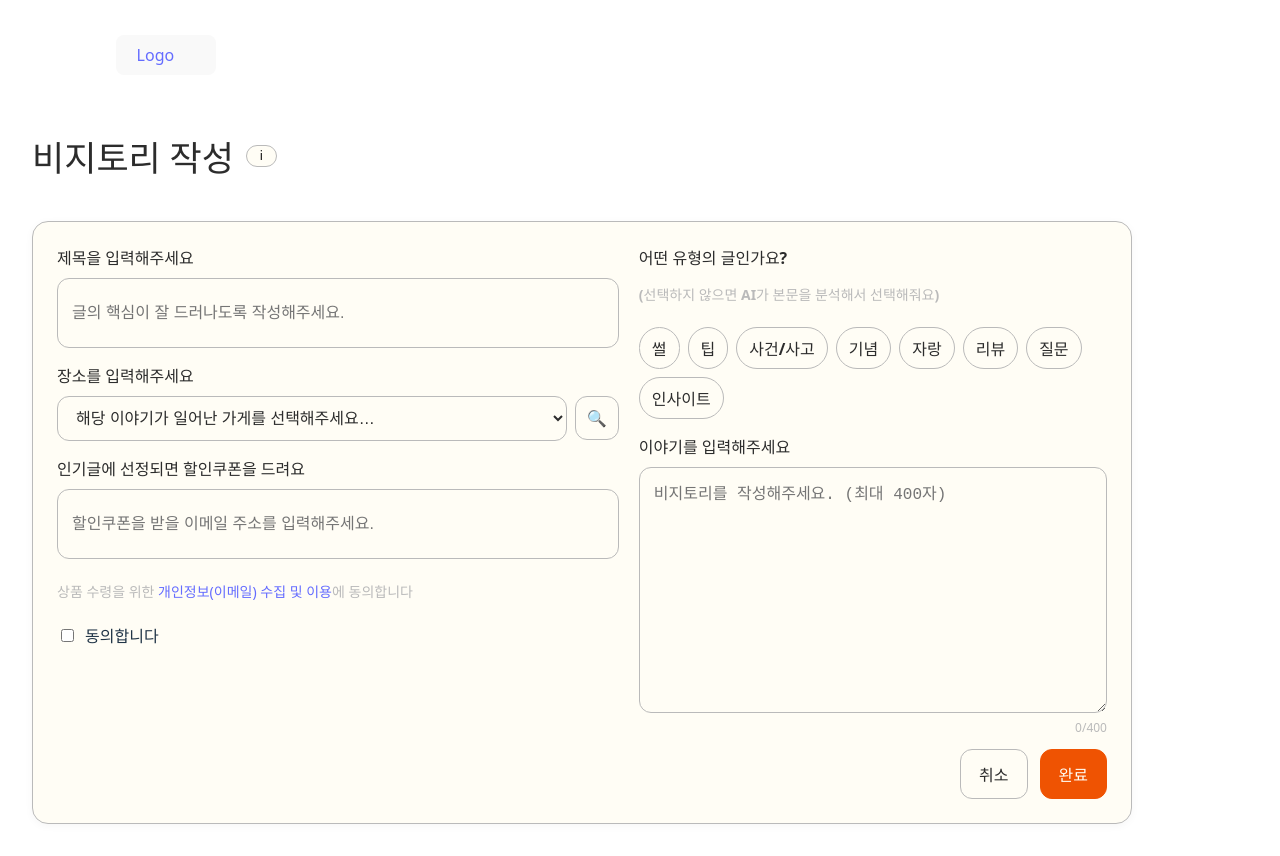
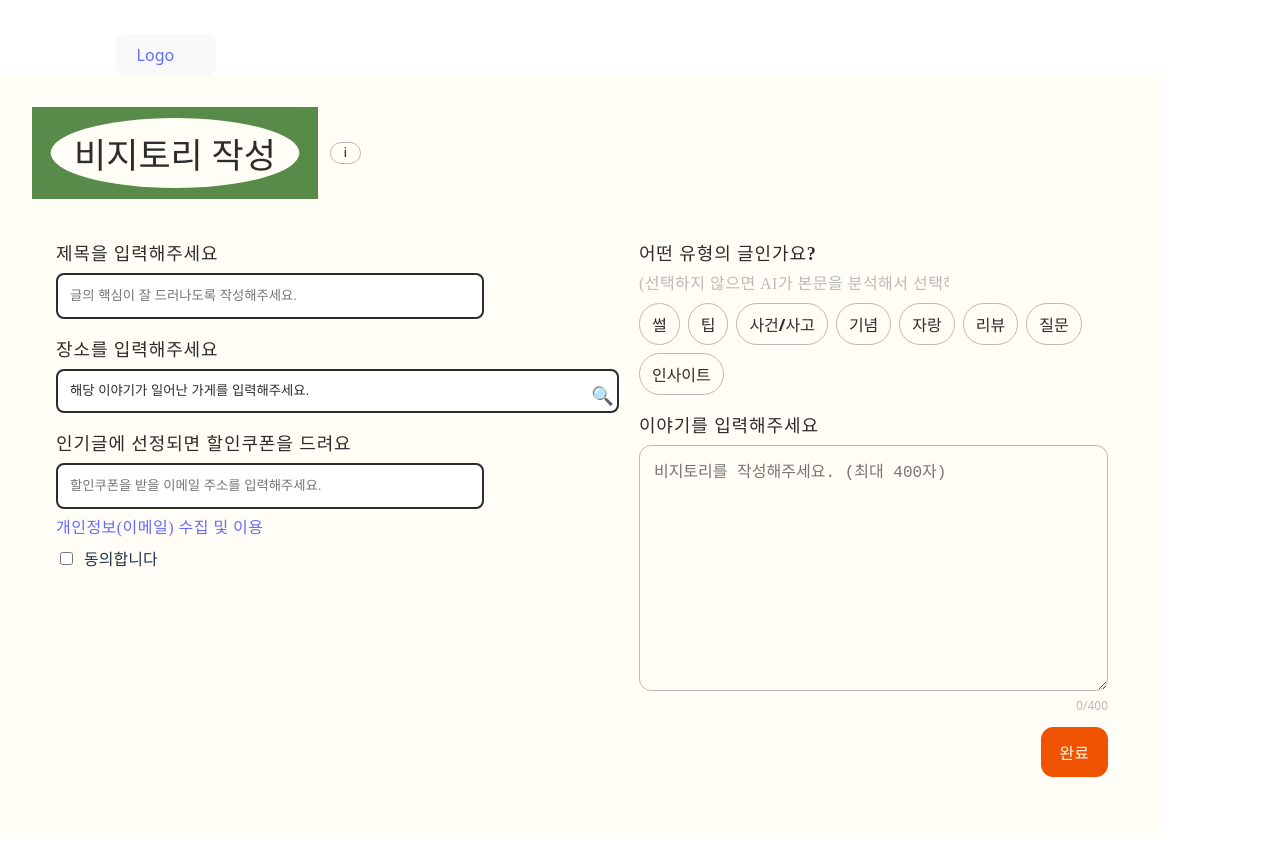
Before and after one commit to LikeLionHGU/Shichimi_Front, a React (Vite) app: page /add in a window 1280 px wide. After the commit the page ends 833 px from the top, so only its background shows below. Built offline with nearby package versions, Linux system fonts and the light colour scheme; the HTML template or start-up script is replaced by a standard one.

Commit message:
feat: tmi페이지 수정

```diff
--- a/src/pages/AddTmi.jsx
+++ b/src/pages/AddTmi.jsx
@@ -1,13 +1,15 @@
-import React, { useEffect, useMemo, useRef, useState } from "react";
+import React, { useEffect, useState } from "react";
 import styled from "styled-components";
 import { createPortal } from "react-dom";
 import { useNavigate } from "react-router-dom";
 import { themeColors } from "../assets/styles/StyledComponents";
+import ellipse21Url from "../assets/images/Ellipse 21.svg";
+import rectangle184Url from "../assets/images/Rectangle 184.svg";
 
-// Styles & Primitives
 // 페이지 메인 래퍼
 const Page = styled.main`
   display: grid;
+  background: var(--white, #FFFDF5);
   grid-template-columns: minmax(0, 1fr);
   gap: 16px;
   padding: clamp(16px, 3vw, 32px);
@@ -20,9 +22,26 @@ const Header = styled.header`
   display: flex;
   align-items: center;
   gap: 12px;
+  justify-content: flex-start;
 `;
 
-// 페이지 제목
+// 타이틀 배지: 초록 직사각형 안에 Ellipse + 텍스트
+const TitleBadge = styled.div`
+  position: relative;
+  width: 286px;
+  height: 92px;
+`;
+const TitleBadgeOuter = styled.div`
+  position: absolute; inset: 0;
+  background: url(${rectangle184Url}) center/contain no-repeat;
+`;
+const TitleBadgeInner = styled.div`
+  position: absolute; inset: 10px 18px;
+  background: url(${ellipse21Url}) center/contain no-repeat;
+  display: grid; place-items: center;
+`;
+
+// 페이지 제목 텍스트 (Ellipse 안에 들어감)
 const Title = styled.h1`
   color: var(--black, #2C2C2C);
   text-align: center;
@@ -31,25 +50,16 @@ font-size: 35px;
   font-style: normal;
   font-weight: 400;
   line-height: normal;
+  margin: 0;
 `;
 
-// 타이틀 배경 동그라미
-const Ellipse21 = styled.div`
-  width: 270px;
-height: 76px;
+// (선택) 사각형 장식 이미지
+const Rectangle184 = styled.div`
+  width: 286px;
+  height: 92px;
   flex-shrink: 0;
-border-radius: 270px;
-background: var(--white, #FFFDF5);
+  background: var(--green, #588B49) url(${rectangle184Url}) center/contain no-repeat;
 `;
-
-// 타이틀 텍스트
-const TitleText = styled.span`
-  font-size: clamp(18px, 2.2vw, 24px);
-  font-weight: 800;
-  color: ${themeColors.black.color};
-  letter-spacing: -0.01em;
-`;
-
 
 // 정보 툴팁 아이콘 버튼
 const InfoIcon = styled.button`
@@ -63,15 +73,15 @@ const InfoIcon = styled.button`
   display: inline-flex;
   align-items: center;
   justify-content: center;
-  cursor: default;
+  cursor: help;
 `;
 
 // 카드 래퍼(폼 박스)
 const Card = styled.section`
-  background: ${themeColors.white.color};
-  border: 1px solid ${themeColors.gray.color};
-  border-radius: 16px;
-  box-shadow: 0 2px 8px rgba(0,0,0,0.04);
+  background: var(--white, #FFFDF5);
+  border: none;
+  border-radius: 0;
+  box-shadow: none;
   padding: clamp(16px, 2vw, 24px);
 `;
 
@@ -94,43 +104,63 @@ const Field = styled.div`
 
 // 필드 라벨 텍스트
 const Label = styled.label`
-  font-weight: 700;
-  color: ${themeColors.black?.color || "#111"};
+  color: var(--black, #2C2C2C);
+  font-family: Pretendard;
+  font-size: 18px;
+  font-style: normal;
+  font-weight: 600;
+  line-height: normal;
+  letter-spacing: 0.9px;
 `;
 
 // 보조 설명 텍스트
 const Helper = styled.p`
-  font-size: 0.875rem;
-  color: ${themeColors.gray.color};
+  display: flex;
+  width: 310px;
+  height: 22px;
+  flex-direction: column;
+  justify-content: center;
+  flex-shrink: 0;
+  overflow: hidden;
+  color: var(--gray, #BABABA);
+  text-overflow: ellipsis;
+  white-space: nowrap;
+  font-family: Pretendard;
+  font-size: 16px;
+  font-style: normal;
+  font-weight: 500;
+  line-height: 150%;
+  letter-spacing: 0.48px;
+  margin: 0;
 `;
 
 // 에러 메시지 텍스트
 const ErrorText = styled.p`
   font-size: 0.875rem;
   color: ${themeColors.red.color};
+  margin: 0;
 `;
 
 // 텍스트 입력 컴포넌트
 const Input = styled.input`
-  border: 1px solid ${themeColors.gray.color};
-  background: ${themeColors.white.color};
-  color: ${themeColors.black?.color || "#111"};
-  border-radius: 12px;
-  padding: 12px 14px;
-  min-height: 44px;
-  font-size: 1rem;
-  &:focus-visible { outline: 3px solid ${themeColors.gray.color}; outline-offset: 2px; }
+  width: 400px;
+  height: 42px;
+  flex-shrink: 0;
+  border-radius: 8px;
+  border: 2px solid var(--black, #2C2C2C);
+  padding: 0 12px;
 `;
 
 // 셀렉트 박스
 const Select = styled.select`
-  border: 1px solid ${themeColors.gray.color};
-  background: ${themeColors.white.color};
+  width: 100%;
+  height: 44px;
+  border-radius: 8px;
+  border: 2px solid var(--black, #2C2C2C);
+  background: #fff;
   color: ${themeColors.black?.color || "#111"};
-  border-radius: 12px;
-  padding: 12px 14px;
-  min-height: 44px;
-  font-size: 1rem;
+  padding: 0 44px 0 12px; /* 우측 검색 아이콘 자리 확보 */
+  appearance: none; /* 기본 화살표 숨김 */
   &:focus-visible { outline: 3px solid ${themeColors.gray.color}; outline-offset: 2px; }
 `;
 
@@ -191,6 +221,25 @@ const RowH = styled.div`
   gap: 8px;
 `;
 
+// 셀렉트 내부에 아이콘을 넣기 위한 래퍼
+const SelectWrap = styled.div`
+  position: relative;
+  width: 100%;
+`;
+const InlineIconBtn = styled.button`
+  position: absolute;
+  top: 50%;
+  right: 6px;
+  transform: translateY(-50%);
+  width: 32px;
+  height: 32px;
+  border: 0;
+  background: transparent;
+  cursor: pointer;
+  font-size: 18px;
+  line-height: 1;
+`;
+
 // 돋보기 아이콘 버튼
 const IconBtn = styled.button`
   display: inline-flex;
@@ -249,7 +298,6 @@ function createPost(payload){
   return new Promise((resolve)=> setTimeout(()=> resolve({ id: "temp-123", ...payload }), 500));
 }
 
-// Dialog place search
 // 모달 배경
 const Backdrop = styled.div`
   position: fixed; inset: 0; background: rgba(0,0,0,0.35);
@@ -304,7 +352,6 @@ function PlaceSearchDialog({ open, onClose, onSelect }){
   );
 }
 
-// Page Form
 const MAX_BODY = 400;
 const CATEGORIES = ["썰", "팁", "사건/사고", "기념", "자랑", "리뷰", "질문", "인사이트"];
 
@@ -331,7 +378,6 @@ export default function AddTmiPage(){
     if(!body.trim()) e.body = "이야기를 입력해주세요.";
     if(bodyCount > MAX_BODY) e.body = `최대 ${MAX_BODY}자까지 작성할 수 있어요.`;
 
-    // email은 선택 입력, 작성하면 유효성 + 동의 체크
     if(email.trim()){
       const ok = /[^@\s]+@[^@\s]+\.[^@\s]+/.test(email);
       if(!ok) e.email = "올바른 이메일 형식이 아니에요.";
@@ -347,7 +393,6 @@ export default function AddTmiPage(){
 
     setSubmitting(true);
 
-    // 카테고리 미선택 시, 본문으로 간단 추정 (실서비스: 서버/AI 호출)
     let finalCategory = category;
     if(!finalCategory){
       const lowered = body.toLowerCase();
@@ -366,8 +411,7 @@ export default function AddTmiPage(){
         email: email.trim() || null,
         consent: !!consent,
       };
-      const res = await createPost(payload);
-      // 성공 후 이동 (임시로 홈으로 이동)
+      await createPost(payload);
       nav("/", { replace: true, state: { flash: "게시글이 등록되었어요." } });
     } catch (err){
       alert("저장 중 문제가 발생했어요. 잠시 후 다시 시도해주세요.");
@@ -379,39 +423,39 @@ export default function AddTmiPage(){
   return (
     <Page>
       <Header>
+        <TitleBadge>
+          <TitleBadgeOuter />
+          <TitleBadgeInner>
             <Title>비지토리 작성</Title>
+          </TitleBadgeInner>
+        </TitleBadge>
         <InfoIcon aria-label="도움말" title="카테고리를 고르지 않으면 본문을 분석해 자동 분류합니다.">i</InfoIcon>
       </Header>
 
-      <Card as="form" onSubmit={onSubmit} noValidate>
+      <Card>
+        <form onSubmit={onSubmit} noValidate>
           <Grid>
-
             <div style={{ display: 'grid', gap: 16 }}>
-
               <Field>
                 <Label htmlFor="title">제목을 입력해주세요</Label>
                 <Input id="title" placeholder="글의 핵심이 잘 드러나도록 작성해주세요." value={title} onChange={(e)=> setTitle(e.target.value)} />
                 {errors.title && <ErrorText>{errors.title}</ErrorText>}
               </Field>
 
-
               <Field>
                 <Label htmlFor="place">장소를 입력해주세요</Label>
-              <RowH>
+                <SelectWrap>
                   <Select id="place" value={place.id} onChange={(e)=>{
                     const opt = fakePlaces.find(p=> p.id === e.target.value);
                     setPlace(opt ? opt : { id: "", name: "" });
                   }}>
-                  <option value="">해당 이야기가 일어난 가게를 선택해주세요…</option>
+                    <option value="">해당 이야기가 일어난 가게를 입력해주세요.</option>
                     {fakePlaces.map((p)=> <option key={p.id} value={p.id}>{p.name}</option>)}
                   </Select>
-                <IconBtn type="button" aria-label="장소 검색 열기" onClick={()=> setOpenPlaceModal(true)}>
-                  🔍
-                </IconBtn>
-              </RowH>
+                  <InlineIconBtn type="button" aria-label="장소 검색 열기" onClick={()=> setOpenPlaceModal(true)} title="검색">🔍</InlineIconBtn>
+                </SelectWrap>
                 {errors.place && <ErrorText>{errors.place}</ErrorText>}
               </Field>
-
 
               <Field>
                 <Label htmlFor="email">인기글에 선정되면 할인쿠폰을 드려요</Label>
@@ -427,11 +471,10 @@ export default function AddTmiPage(){
               </Field>
             </div>
 
-
             <div style={{ display: 'grid', gap: 16 }}>
-
               <Field>
-              <Label>어떤 유형의 글인가요? <Helper>(선택하지 않으면 AI가 본문을 분석해서 선택해줘요)</Helper></Label>
+                <Label>어떤 유형의 글인가요?</Label>
+                <Helper>(선택하지 않으면 AI가 본문을 분석해서 선택해줘요)</Helper>
                 <ChipWrap>
                   {CATEGORIES.map((c)=> (
                     <Chip key={c} type="button" data-active={category === c} onClick={()=> setCategory((prev)=> prev === c ? "" : c)}>
@@ -440,7 +483,6 @@ export default function AddTmiPage(){
                   ))}
                 </ChipWrap>
               </Field>
-
 
               <Field>
                 <Label htmlFor="body">이야기를 입력해주세요</Label>
@@ -456,9 +498,9 @@ export default function AddTmiPage(){
           </Grid>
 
           <Actions>
-          <Button type="button" data-variant="ghost" onClick={()=> nav(-1)}>취소</Button>
             <Button type="submit" data-variant="primary" disabled={submitting}>{submitting ? "저장 중…" : "완료"}</Button>
           </Actions>
+        </form>
       </Card>
 
       <PlaceSearchDialog
```
Also changed, not shown: src/assets/images/Rectangle 184.svg (added). Lines whose indentation alone changed are shown as unchanged.
